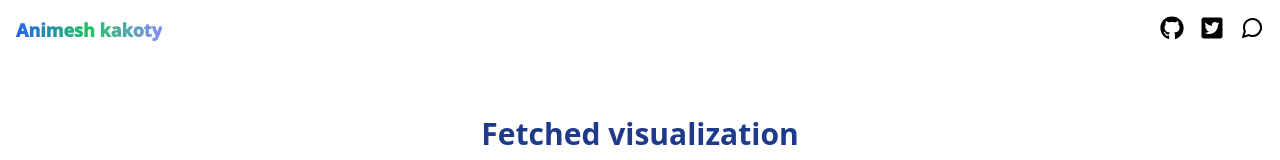
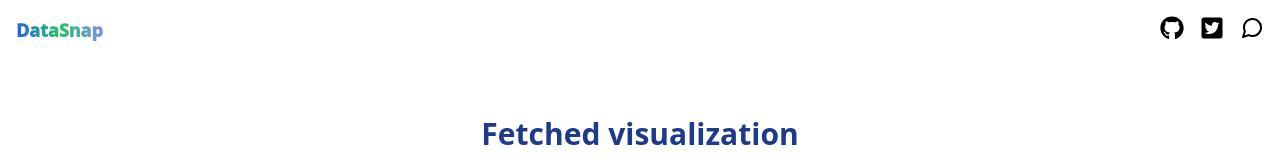
Before and after one commit to kakotyanimesh/fetched-visualize, a React (Create React App) app: page / in a window 1280 px wide. Shown: the top 160 px of the page. Built offline with nearby package versions, Linux system fonts and the light colour scheme.

Commit message:
name changed

```diff
--- a/src/App.js
+++ b/src/App.js
@@ -44,7 +44,7 @@ function App() {
 
     <nav className='flex justify-between m-4'>
       <div>
-          <a href='https://bento.me/animeshkakoty' target='_blank'><h1 className='bg-gradient-to-r from-blue-600 via-green-500 to-indigo-400 inline-block text-transparent bg-clip-text font-[1000] text-lg'>Animesh kakoty</h1>
+          <a href='https://bento.me/animeshkakoty' target='_blank'><h1 className='bg-gradient-to-r from-blue-600 via-green-500 to-indigo-400 inline-block text-transparent bg-clip-text font-[1000] text-lg'>DataSnap</h1>
           </a>
       </div>
       <div className='flex space-x-4'>
```
